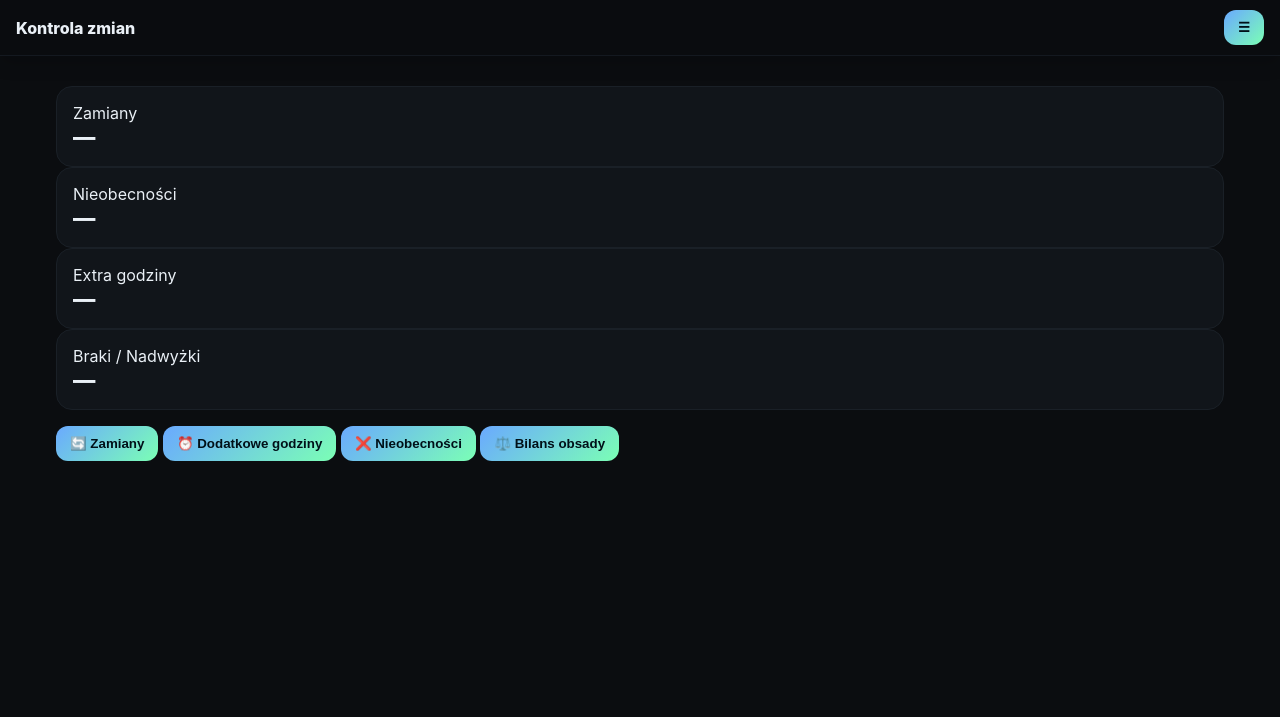
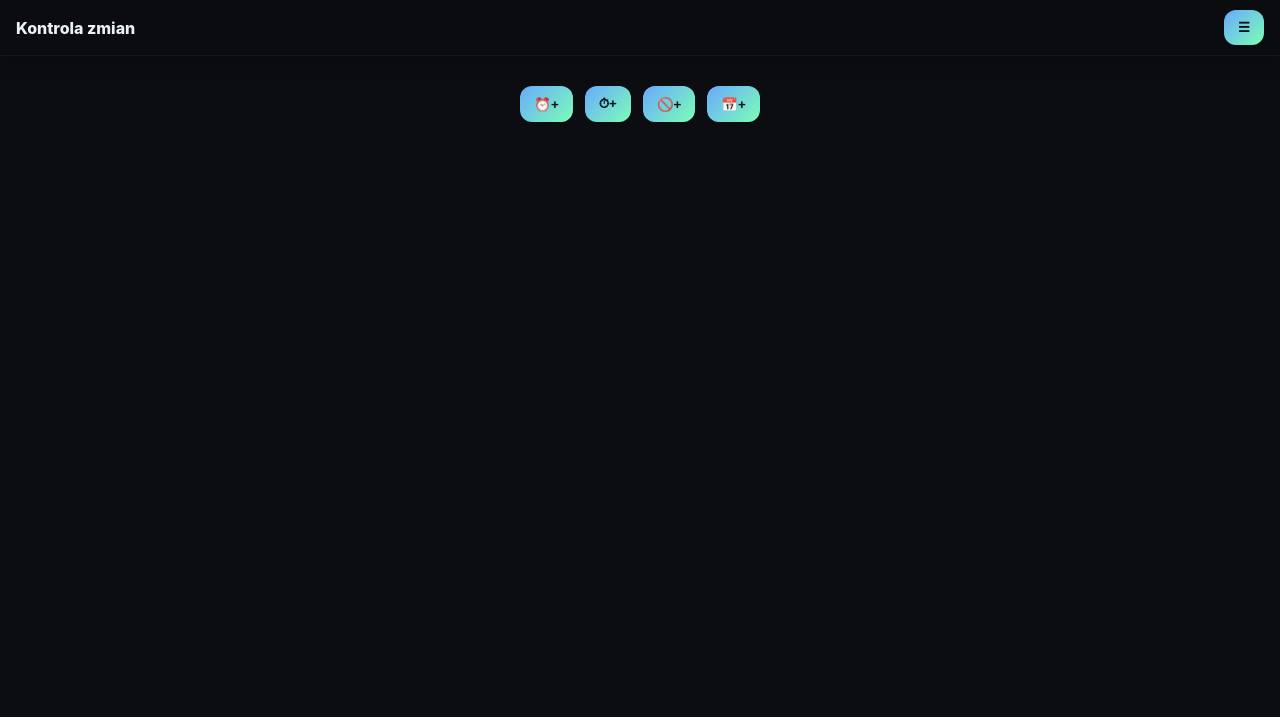
Before and after one commit to ArtemBartender/schedule_backend, a Flask app: page /control in a window 1280 px wide. Shown: the top 717 px of the page. Run offline with Flask 3, Linux system fonts and the light colour scheme; some libraries are stand-ins or nearby versions.

Commit message:
Update control.html

```diff
--- a/templates/control.html
+++ b/templates/control.html
@@ -25,36 +25,14 @@
   </header>
 
   <main class="container">
-    <div class="cards-row">
-      <div class="card kpi-card">
-        <div class="kpi-label">Zamiany</div>
-        <div class="kpi-value" id="kpi-swaps">—</div>
-      </div>
-      <div class="card kpi-card">
-        <div class="kpi-label">Nieobecności</div>
-        <div class="kpi-value" id="kpi-missing">—</div>
-      </div>
-      <div class="card kpi-card">
-        <div class="kpi-label">Extra godziny</div>
-        <div class="kpi-value" id="kpi-extra">—</div>
-      </div>
-      <div class="card kpi-card">
-        <div class="kpi-label">Braki / Nadwyżki</div>
-        <div class="kpi-value" id="kpi-imbalance">—</div>
-      </div>
+    <div class="actions-row" style="display:flex; gap:12px; margin-bottom:20px; justify-content:center;">
+      <button class="btn-add" id="btn-late" title="Dodaj spóźnienie">⏰+</button>
+      <button class="btn-add" id="btn-extra" title="Dodaj dodatkowe godziny">⏱+</button>
+      <button class="btn-add" id="btn-absence" title="Zgłoś nieobecność">🚫+</button>
+      <button class="btn-add" id="btn-shift" title="Dodaj zmianę">📅+</button>
     </div>
 
-    <div class="tabs">
-      <button class="tab-btn active" data-tab="swaps">🔄 Zamiany</button>
-      <button class="tab-btn" data-tab="extra">⏰ Dodatkowe godziny</button>
-      <button class="tab-btn" data-tab="missing">❌ Nieobecności</button>
-      <button class="tab-btn" data-tab="imbalance">⚖️ Bilans obsady</button>
-    </div>
-
-    <div class="tab-content" id="tab-swaps"></div>
-    <div class="tab-content hidden" id="tab-extra"></div>
-    <div class="tab-content hidden" id="tab-missing"></div>
-    <div class="tab-content hidden" id="tab-imbalance"></div>
+    <div id="control-content"></div>
   </main>
 
   <script src="/static/js/app.js"></script>
```
